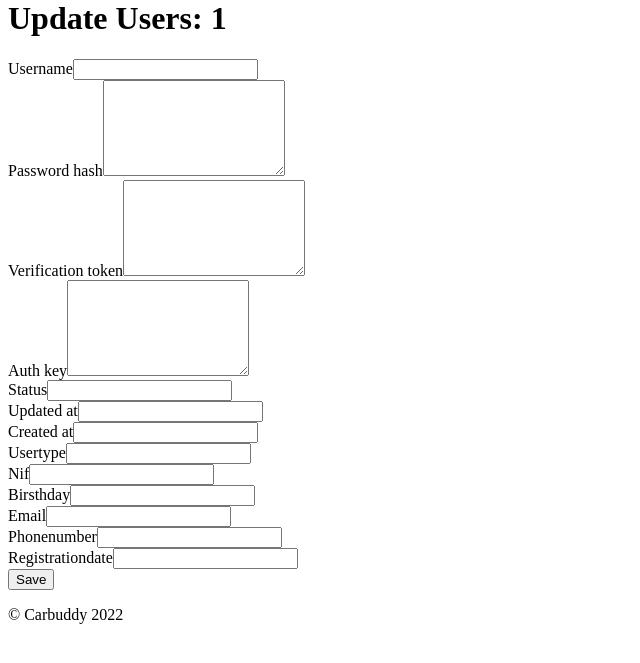
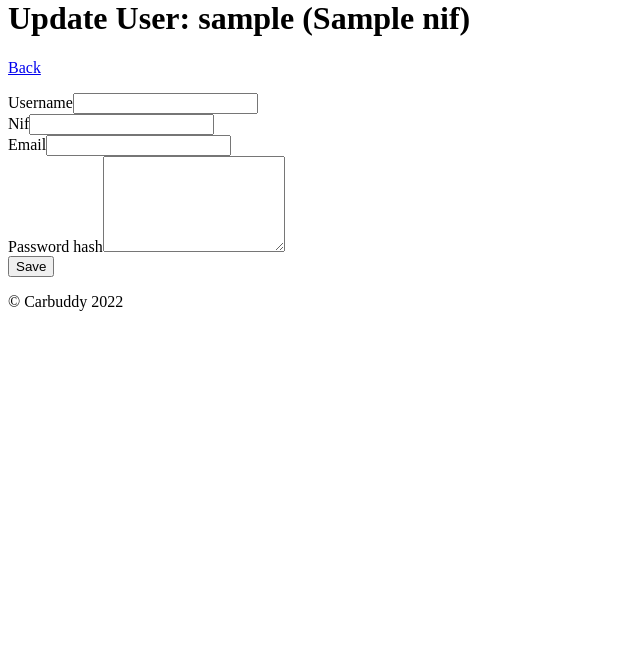
Before and after one commit to DiogoRCP/PSI_PROJETO_ADG, a Yii app: the page made by web/carbuddy/frontend/views/User/update.php in a window 1280 px wide. Shown: the part 21-684 px from the top of the page, without its empty margins (0-640 px from the left). Run offline with PHP 8.4 and a stand-in for Yii, Linux system fonts and the light colour scheme; the template is opened without the code that fills it: most values are stand-ins (such as "Sample title", 1, 10 or a date in 2020); form fields are guessed from the names that the template uses; data that the repository does not hold is empty; some libraries are stand-ins or nearby versions.

Commit message:
CRUD Utilizadores terminado

```diff
--- a/web/carbuddy/frontend/views/User/_form.php
+++ b/web/carbuddy/frontend/views/User/_form.php
@@ -12,34 +12,18 @@
 
     <?php $form = ActiveForm::begin(); ?>
 
-    <?= $form->field($model, 'username')->textInput(['maxlength' => true]) ?>
+    <?= $form->field($model, 'username')->textInput(['maxlength' => true, 'readonly'=>true]) ?>
+
+    <?= $form->field($model, 'nif')->textInput(['maxlength' => true, 'readonly'=>true]) ?>
+
+    <?= $form->field($model, 'email')->textInput(['maxlength' => true]) ?>
 
     <?= $form->field($model, 'password_hash')->textarea(['rows' => 6]) ?>
 
-    <?= $form->field($model, 'verification_token')->textarea(['rows' => 6]) ?>
 
-    <?= $form->field($model, 'auth_key')->textarea(['rows' => 6]) ?>
-
-    <?= $form->field($model, 'status')->textInput() ?>
-
-    <?= $form->field($model, 'updated_at')->textInput() ?>
-
-    <?= $form->field($model, 'created_at')->textInput() ?>
-
-    <?= $form->field($model, 'usertype')->textInput(['maxlength' => true]) ?>
-
-    <?= $form->field($model, 'nif')->textInput(['maxlength' => true]) ?>
-
-    <?= $form->field($model, 'birsthday')->textInput() ?>
-
-    <?= $form->field($model, 'email')->textInput(['maxlength' => true]) ?>
-
-    <?= $form->field($model, 'phonenumber')->textInput(['maxlength' => true]) ?>
-
-    <?= $form->field($model, 'registrationdate')->textInput() ?>
 
     <div class="form-group">
-        <?= Html::submitButton('Save', ['class' => 'btn btn-success']) ?>
+        <?= Html::submitButton('Save', ['class' => 'btn btn-secondary']) ?>
     </div>
 
     <?php ActiveForm::end(); ?>
--- a/web/carbuddy/frontend/views/User/update.php
+++ b/web/carbuddy/frontend/views/User/update.php
@@ -5,10 +5,8 @@
 /* @var $this yii\web\View */
 /* @var $model frontend\models\Users */
 
-$this->title = 'Update Users: ' . $model->id;
-$this->params['breadcrumbs'][] = ['label' => 'Users', 'url' => ['index']];
-$this->params['breadcrumbs'][] = ['label' => $model->id, 'url' => ['view', 'id' => $model->id]];
-$this->params['breadcrumbs'][] = 'Update';
+$this->title = 'Update User: ' . $model->username.' ('.$model->nif.')';
+
 ?>
 <div class="users-update">
 
@@ -16,6 +14,8 @@
 
     <h1><?= Html::encode($this->title) ?></h1>
 
+        <p><?= Html::a('Back', "javascript:history.back()", ['class' => 'btn btn-light']) ?></p>
+
     <?= $this->render('_form', [
         'model' => $model,
     ]) ?>
```
